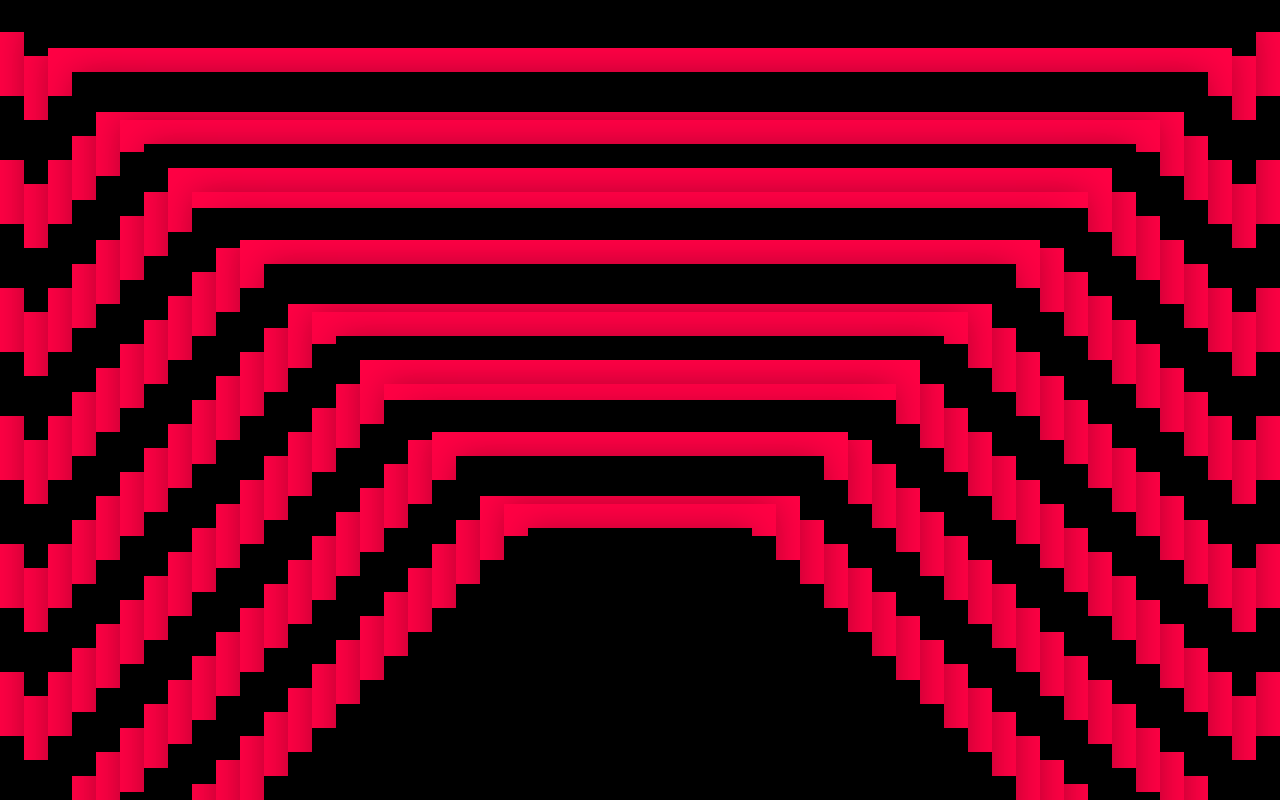
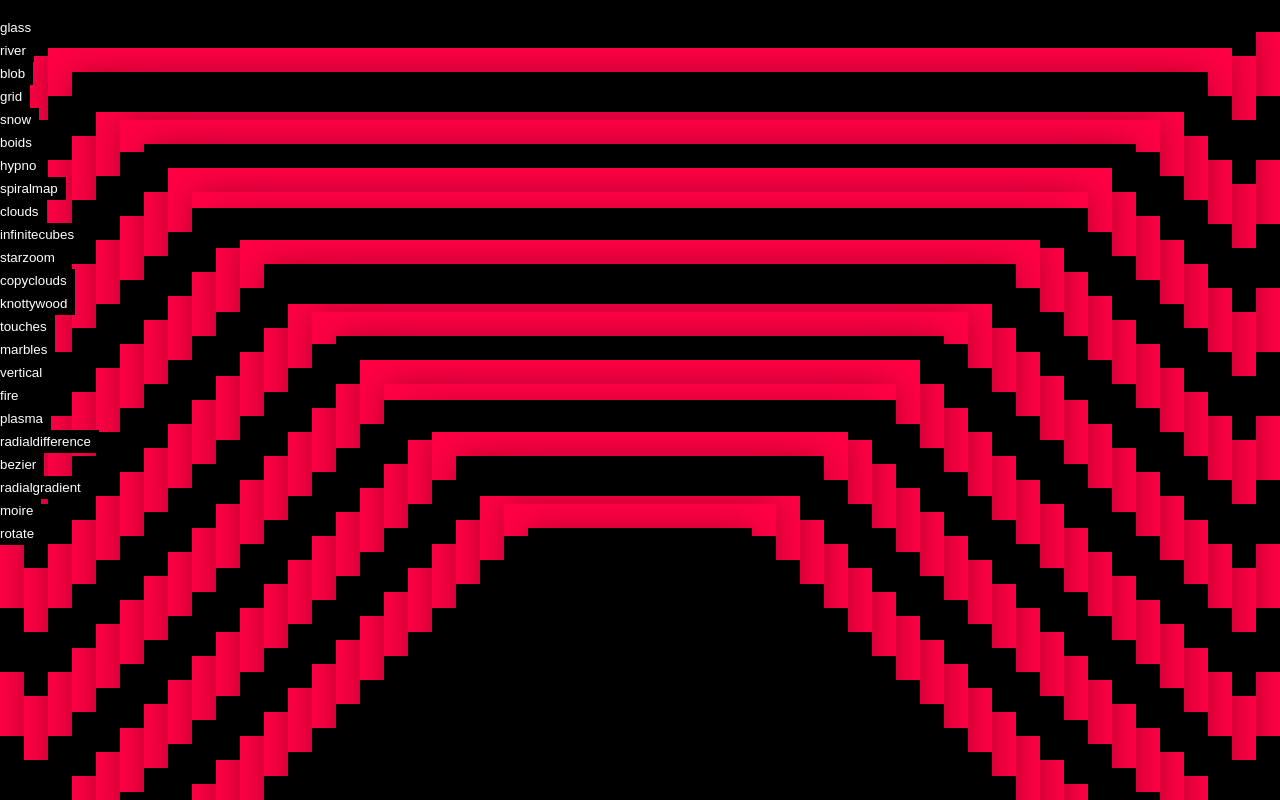
Before and after one commit to Sjeiti/experiment, a website built with webpack: page src/index.html in a window 1280 px wide. Built offline with nearby package versions, Linux system fonts and the light colour scheme; what signals would draw is missing.

Commit message:
fixed exit methods for moire and rotate

```diff
--- a/package.json
+++ b/package.json
@@ -1,7 +1,7 @@
 {
   "name": "experiments",
   "filename": "index.js",
-  "version": "1.1.8",
+  "version": "1.1.9",
   "description": "",
   "main": "dist/index.js",
   "license": "MIT",
--- a/src/experiment/moire.js
+++ b/src/experiment/moire.js
@@ -7,12 +7,13 @@ import experiment from './base'
 import {animate} from '../signal/signals'
 import {noise} from '../math/perlin'
 
+let root
 let main
 let mainStyle
 let form
 
 function init(_target){
-
+  root = _target
   initWrapper(_target)
   initStyle(_target)
   initEvents()
@@ -99,6 +100,7 @@ function initEvents(){
 }
 
 function exit(){
+  while (root.children.length) root.firstChild.remove()
   animate.remove(onAnimate)
 }
 
--- a/src/experiment/rotate.js
+++ b/src/experiment/rotate.js
@@ -6,17 +6,27 @@
 import experiment from './base'
 import {animate} from '../signal/signals'
 
+
+const inst = experiment('rotate',{
+  init
+  ,exit
+  // ,handleAnimate
+  // ,handleResize
+})
+// const {zuper} = inst
+
+let root
 let main
 let mainStyle
 
 function init(_target){
+  root = _target
   initWrapper(_target)
   initStyle(_target)
   initEvents()
 }
 
 function initWrapper(root){
-
   main = element('div', root,{class:'rotate'})
   mainStyle = main.style
   main.addEventListener('click', ()=>{
@@ -66,11 +76,21 @@ function initStyle(root){
   root.appendChild(style)
 }
 
+// let start
+// function handleAnimate(deltaT,millis){
+//   console.log('handleAnimate', arguments) // todo: remove log
+//   start||(start=millis)
+//   const elapsed = millis-start
+//   setCSSProp('t', elapsed)
+// }
+
 function initEvents(){
   animate.add(onAnimate)
 }
 
 function exit(){
+  // zuper.exit()
+  while (root.children.length) root.firstChild.remove()
   animate.remove(onAnimate)
 }
 
@@ -99,4 +119,5 @@ function getRandomColor(){
 
 ////////
 
-export default experiment('rotate', {init, exit}).expose
+// export default experiment('rotate', {init, exit}).expose
+export default inst.expose
--- a/src/index.html
+++ b/src/index.html
@@ -19,6 +19,27 @@
         margin: 0;
         padding: 0;
       }
+			.experiment {
+				position: absolute;
+				left: 0;
+				top: 0;
+        width: 100%;
+        height: 100%;
+      }
+			.experiments {
+				position: absolute;
+				left: 0;
+				top: 0;
+        z-index: 999;
+        list-style: none;
+        padding: 0;
+			}
+			.experiments__button {
+				background-color: black;
+				color: white;
+        border: 0;
+        padding: 0.25rem 0.5rem 0.25rem 0;
+			}
 
     </style>
   </body>
--- a/src/index.js
+++ b/src/index.js
@@ -5,7 +5,13 @@
 }*/
 import xp from './experiment'
 
+const {body} = document
+
 window.onerror = alert
+
+const div = document.createElement('div')
+div.classList.add('experiment')
+body.appendChild(div)
 
 //alert(!!xp)s
 // xp.river.init(document.body)
@@ -13,4 +19,26 @@ window.onerror = alert
 // xp.fire.init(document.body)
 // xp.radialgradient.init(document.body)
 // xp.moire.init(document.body)
-xp.rotate.init(document.body)
+
+let currentExperiment = xp.rotate
+currentExperiment.init(div)
+
+const ul = document.createElement('ul')
+ul.classList.add('experiments')
+Object.entries(xp).forEach(([name, experiment])=>{
+  const li = document.createElement('li')
+  ul.appendChild(li)
+  li.classList.add('experiments__experiment')
+  const button = document.createElement('button')
+  li.appendChild(button)
+  button.classList.add('experiments__button')
+  button.textContent = name
+  button.addEventListener('click', onClickExperimentButton.bind(null, experiment))
+})
+body.appendChild(ul)
+
+function onClickExperimentButton(experiment){
+  currentExperiment.exit()
+  currentExperiment = experiment
+  currentExperiment.init(div)
+}
```
Lines whose indentation alone changed are shown as unchanged.
